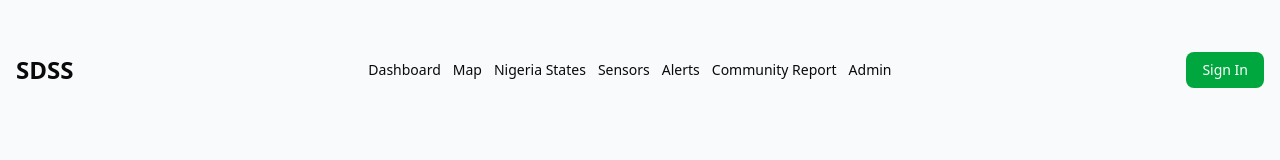
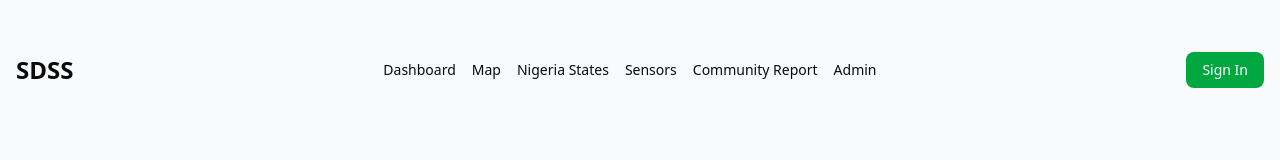
Before and after one commit to sebchi-crtl/sdss, a Next.js app: page /login in a window 1280 px wide. Shown: the top 160 px of the page. Built offline with nearby package versions, Linux system fonts and the light colour scheme; no server answers.

Commit message:
refractor: updated navbar

```diff
--- a/app/layout.tsx
+++ b/app/layout.tsx
@@ -1,7 +1,6 @@
 import type { Metadata } from "next";
 import "./globals.css";
 import "leaflet/dist/leaflet.css";
-import { QueryClient, QueryClientProvider } from "@tanstack/react-query";
 import React from "react";
 import { Providers } from "@/lib/providers";
 import UserMenu from "@/components/UserMenu";
@@ -19,12 +18,12 @@ export default function RootLayout({ children }: { children: React.ReactNode })
           <div className="mx-auto max-w-7xl p-4 mt-9">
             <header className="mb-4 flex items-center justify-between">
               <h1 className="text-2xl font-bold">SDSS</h1>
-              <nav className="flex flex-wrap gap-3 text-sm">
+              <nav className="flex flex-wrap gap-4 text-sm">
                 <a className="hover:underline" href="/">Dashboard</a>
                 <a className="hover:underline" href="/map">Map</a>
                 <a className="hover:underline" href="/nigeria-states">Nigeria States</a>
                 <a className="hover:underline" href="/sensors">Sensors</a>
-                <a className="hover:underline" href="/alerts">Alerts</a>
+                {/* <a className="hover:underline" href="/alerts">Alerts</a> */}
                 <a className="hover:underline" href="/report">Community Report</a>
                 <a className="hover:underline" href="/admin">Admin</a>
               </nav>
```
